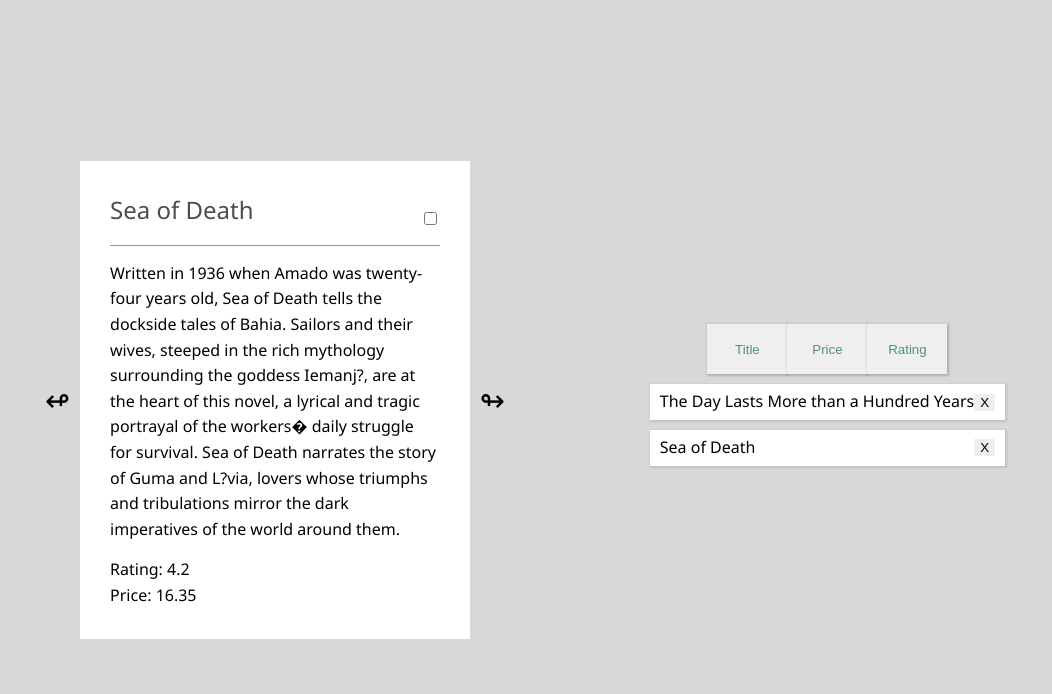
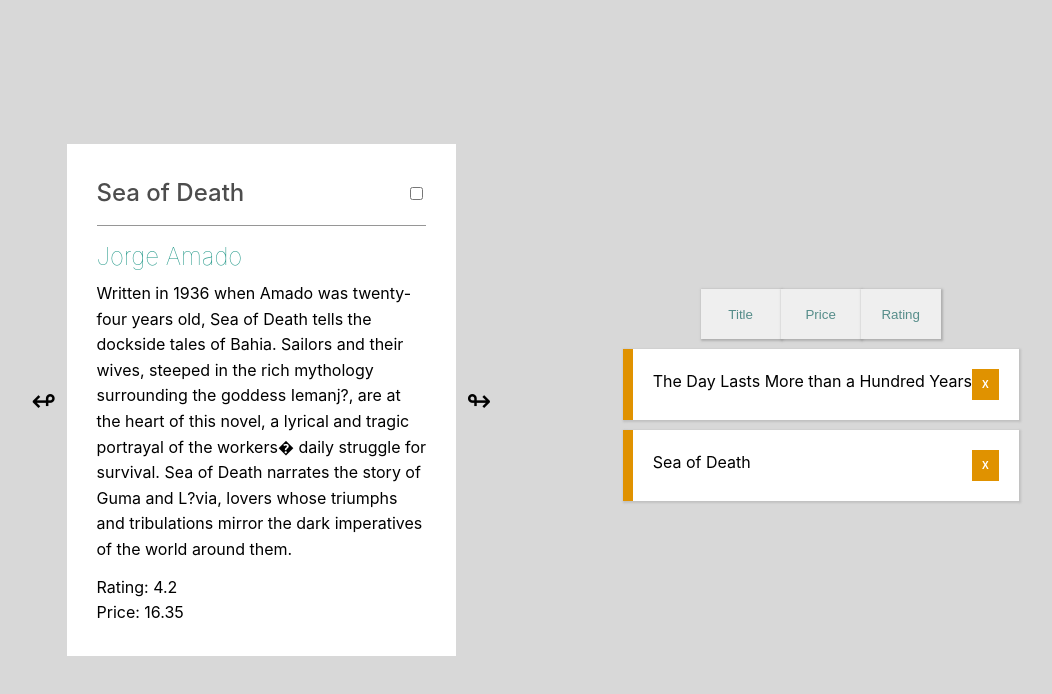
Before and after one commit to LotanM/book-wish-list, a React (Create React App) app: page / in a window 1280 px wide. Shown: the top 694 px of the page, without its empty margins (120-1172 px from the left). Built offline with nearby package versions, Linux system fonts and the light colour scheme.

Commit message:
lotan's commit

```diff
--- a/src/assets/styles/basic/_base.scss
+++ b/src/assets/styles/basic/_base.scss
@@ -7,11 +7,11 @@
 
 html {
     line-height: 1.6;
+    font-family: 'Segoe UI', Tahoma, Geneva, Verdana, sans-serif;
 }
 
 body {
     margin: 0;
-    font-family: "Segoe UI", Tahoma, Geneva, Verdana, sans-serif;
 }
 
 h1,
--- a/src/assets/styles/cmps/_book-preview.scss
+++ b/src/assets/styles/cmps/_book-preview.scss
@@ -6,25 +6,31 @@
         display: flex;
         align-items: center;
         justify-content: space-between;
+        padding-bottom: 12px;
         border-bottom: 1px solid rgb(150, 150, 150);
+    }
+    .main {
+        margin: 12px 0;
         h2 {
-            margin-bottom: 15px;
+            margin-bottom: 5px;
+            font-weight: lighter;
+            color: rgb(32, 151, 135);
         }
     }
-    .main {
-        margin: 15px 0;
-    }
     .book-container {
+        width: 100%;
         padding: 30px;
         background-color: white;
-        width: 100%;
     }
     button {
-        background-color: transparent;
         padding: 10px;
         font-size: 30px;
+        background-color: transparent;
         &:hover {
-            color: rgb(133, 140, 231);
+            color: #e09200;
+        }
+        &:focus {
+            outline: none;
         }
     }
     // .footer {
--- a/src/assets/styles/cmps/_wish-list-preview.scss
+++ b/src/assets/styles/cmps/_wish-list-preview.scss
@@ -1,15 +1,22 @@
-.wish-list-preview{
+.wish-list-preview {
     display: flex;
     justify-content: space-between;
     align-content: center;
-    // max-width: 20%;
+    overflow: hidden;
+    white-space: nowrap;
+    text-overflow: ellipsis;
     margin-bottom: 10px;
-    padding: 5px 10px;
+    padding: 20px;
     background-color: white;
-    box-shadow: 1px 1px 2px 1px rgba(136,136,136,0.3);
-    button{
-        max-height: 21px;
+    border-left: 10px solid #e09200;
+    box-shadow: 1px 1px 2px 1px rgba(136, 136, 136, 0.3);
+    button {
         align-self: center;
+        background-color: #e09200;
+        padding: 10px;
+        font-size: 10px;
+        color: white;
+        font-weight: bold;
     }
 }
 
--- a/src/cmps/BookPreview.jsx
+++ b/src/cmps/BookPreview.jsx
@@ -43,6 +43,9 @@ export class BookPreview extends Component {
                         <input type="checkbox" onChange={(ev) => this.onAddToWishList(books[idx], ev.target.checked)} />
                     </div>
                     <div className="main">
+                        <h2>
+                            {books[idx].author}
+                        </h2>
                         {books[idx].description}
                     </div>
                     <div className="footer">
```
